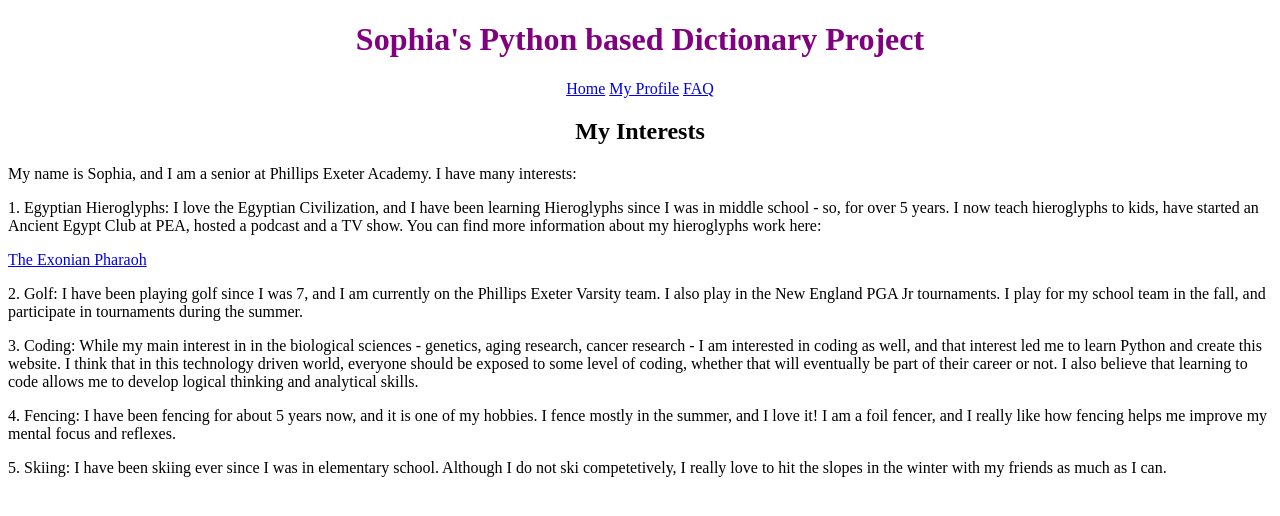
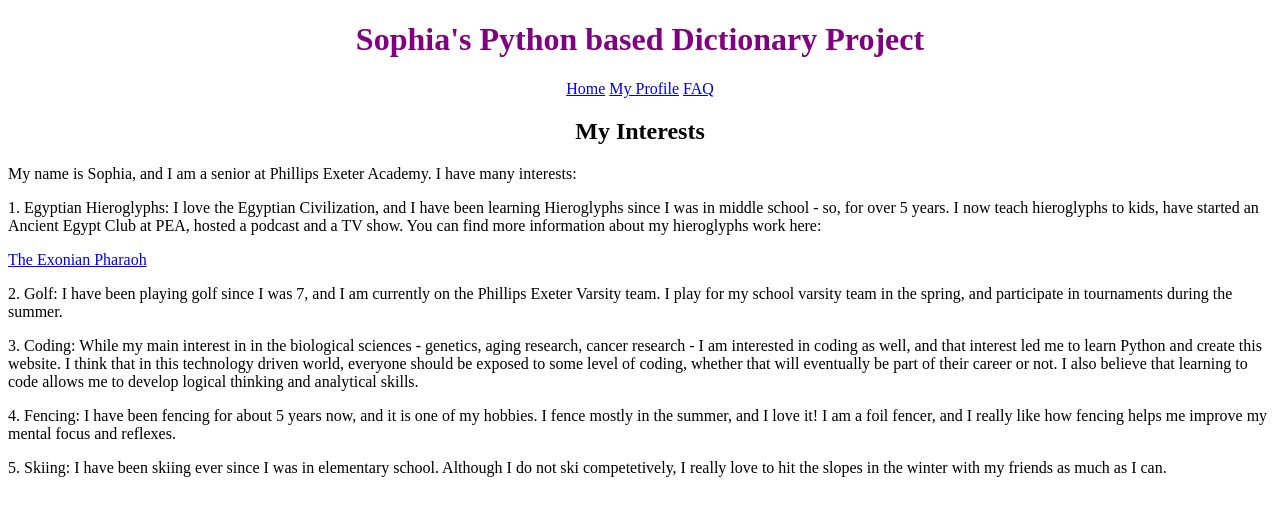
Before and after one commit to lalas09/sophia-project1, a Flask app: page /profile/ in a window 1280 px wide. Shown: the top 516 px of the page. Run offline with Flask 2, Linux system fonts and the light colour scheme; parts of the project's set-up code (start-up, migrations or seed data) failed here and were passed over.

Commit message:
Update profile.html

```diff
--- a/templates/profile.html
+++ b/templates/profile.html
@@ -19,7 +19,7 @@
    </body> -->
 
 
-	<p> 2. Golf: I have been playing golf since I was 7, and I am currently on the Phillips Exeter Varsity team. I also play in the New England PGA Jr tournaments. I play for my school team in the fall, and participate in tournaments during the summer.</p>
+	<p> 2. Golf: I have been playing golf since I was 7, and I am currently on the Phillips Exeter Varsity team. I play for my school varsity team in the spring, and participate in tournaments during the summer.</p>
 	<p>3. Coding: While my main interest in in the biological sciences - genetics, aging research, cancer research - I am interested in coding as well, and that interest led me to learn Python and create this website. I think that in this technology driven world, everyone should be exposed to some level of coding, whether that will eventually be part of their career or not. I also believe that learning to code allows me to develop logical thinking and analytical skills.</p>
 	<p>4. Fencing: I have been fencing for about 5 years now, and it is one of my hobbies. I fence mostly in the summer, and I love it! I am a foil fencer, and I really like how fencing helps me improve my mental focus and reflexes.</p>
 	<p>5. Skiing: I have been skiing ever since I was in elementary school. Although I do not ski competetively, I really love to hit the slopes in the winter with my friends as much as I can.</p>
```
